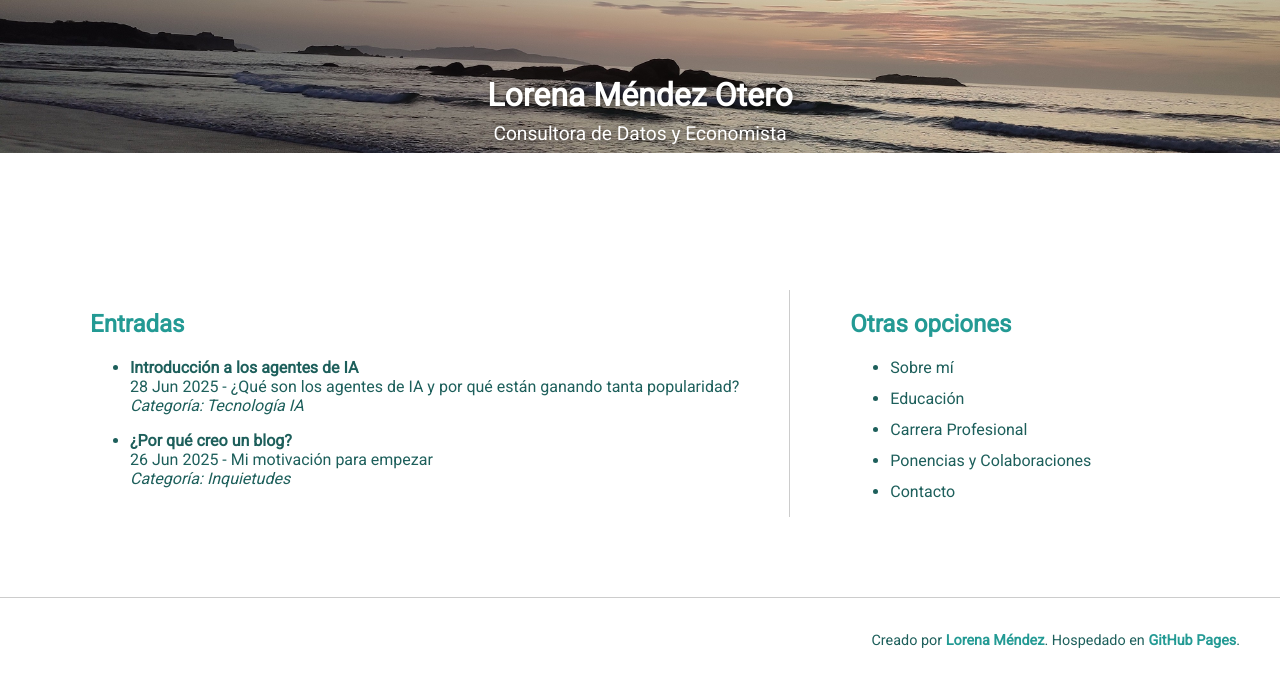
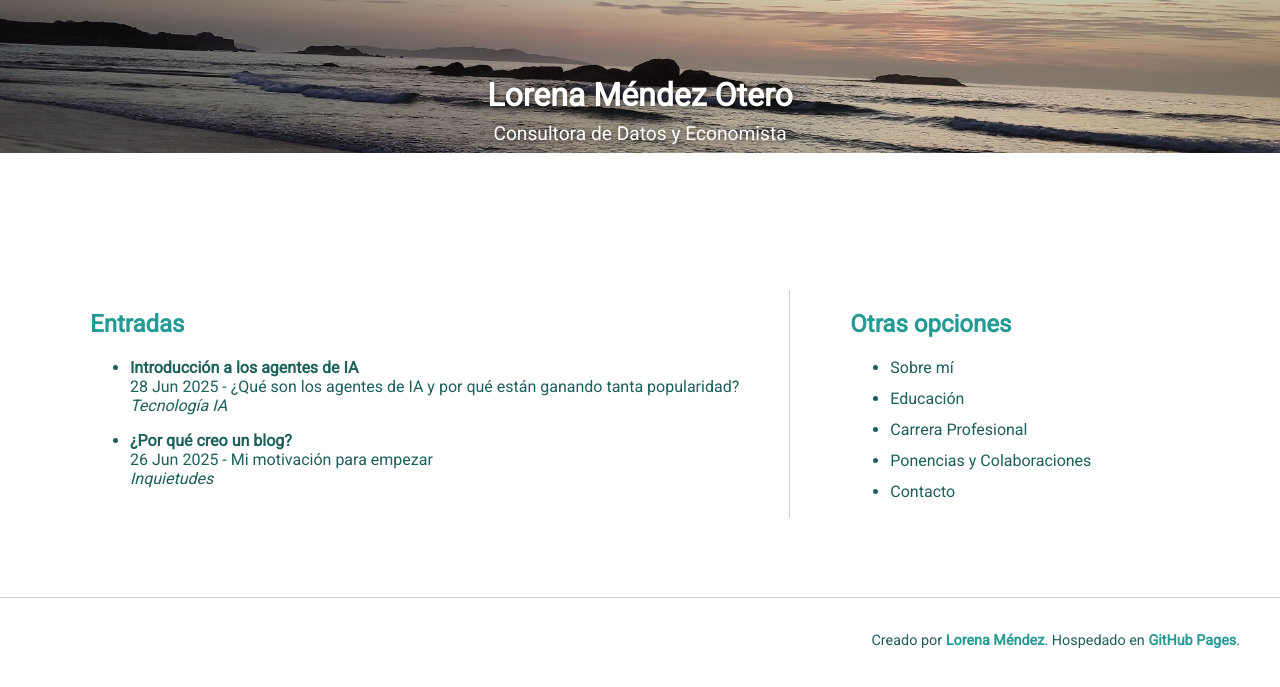
Before and after one commit to lmendezotero/lmendezotero.github.io, a Jekyll site: the page built from index.md, in a window 1280 px wide. Shown: the top 687 px of the page. Built offline with Jekyll 4.4.1, drawn with Linux system fonts in a browser that asks for light colours; the list of posts is cut into pages by our own code.

Commit message:
Update index.md

```diff
--- a/index.md
+++ b/index.md
@@ -10,7 +10,7 @@ title: Inicio
     <li style="margin-bottom: 1em;">
       <strong><a href="{{ post.url | relative_url }}">{{ post.title }}</a></strong><br>
       {{ post.date | date: "%d %b %Y" }}{% if post.subtitle %} - {{ post.subtitle }}{% endif %}<br>
-      <em>Categoría: {{ post.categories | join: "  " }}</em>
+      <em>{{ post.categories | join: "  " }}</em>
     </li>
   {% endfor %}
 </ul>
```
